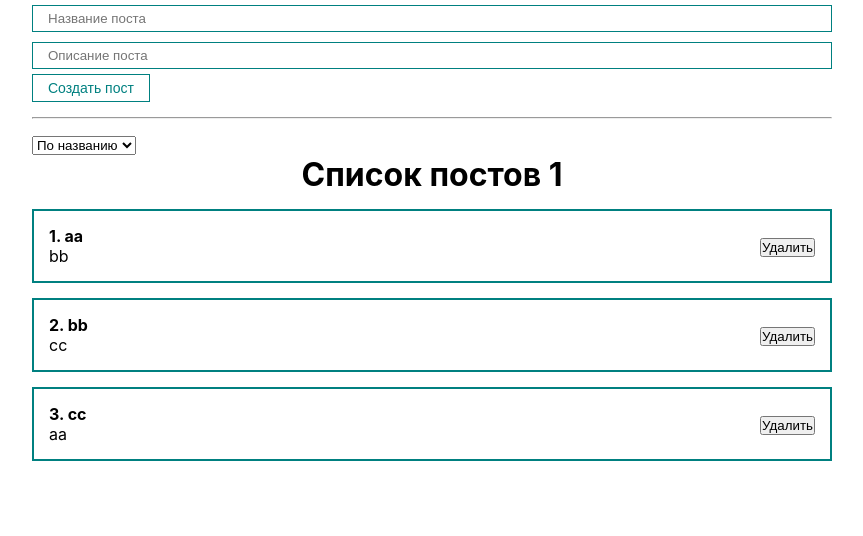
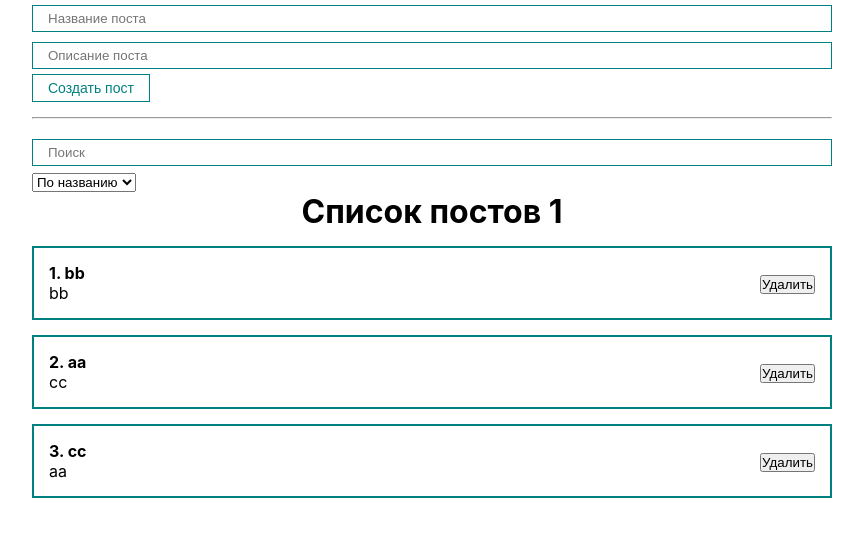
Before and after one commit to ivanovem/reactposts, a React (Create React App) app: page / in a window 1280 px wide. Shown: the top 536 px of the page, without its empty margins (208-1071 px from the left). Built offline with nearby package versions, Linux system fonts and the light colour scheme.

Commit message:
added POstFilter

```diff
--- a/src/App.js
+++ b/src/App.js
@@ -1,18 +1,36 @@
 import './styles/App.css';
-import { useState } from 'react';
+import { useMemo, useState } from 'react';
 import PostList from './components/PostList';
 
 import PostForm from './components/UI/PostForm';
-import MySelect from './components/UI/select/MySelect';
+import PostFilter from './components/PostFilter';
+
 
 function App() {
   const [posts, setPosts] = useState([
-    {id:1, title: 'aa', body: 'bb'},
-    {id:2, title: 'bb', body: 'cc'},
+    {id:1, title: 'bb', body: 'bb'},
+    {id:2, title: 'aa', body: 'cc'},
     {id:3, title: 'cc', body: 'aa'}
   ])
 
-  const [selectedSort, setSelectedSort] = useState('');
+  const [filter, setFilter] = useState({sort:'', query:''})
+
+  // const [selectedSort, setSelectedSort] = useState('');
+  // const [searchQuery, setSearchQuery] = useState('');
+
+  const sortedPosts = useMemo(()=>{
+    console.log('Отработала функция SortedPosts')
+    if (filter.sort) {
+      return [...posts].sort((a,b)=>
+      a[filter.sort].localeCompare(b[filter.sort]));
+    }
+    return posts;
+  }, [filter.sort, posts]);
+
+  const sortedAndSearchedPosts = useMemo( ()=>{
+      return sortedPosts.filter(post=> post.title.toLowerCase().includes(filter.query))
+    }, [filter.query, sortedPosts]
+  )
 
   const createPost= (newPost)=>{
     setPosts([...posts, newPost]);
@@ -22,30 +40,17 @@
     setPosts(posts.filter(p=> p.id!==post.id))
   }
 
-  const sortPosts = (sort)=>{
-    setSelectedSort(sort);
-    setPosts([...posts].sort((a,b)=>
-      a[sort].localeCompare(b[sort])
-    ))
-  }
+  // const sortPosts = (sort)=>{
+  //   setSelectedSort(sort);
+  // }
 
   return (
     <div className="App">
       <PostForm create={createPost}/>
       <hr style={{margin: "15px 0px"}}/>
-      <div>
-        <MySelect
-          value={selectedSort}
-          onChange={sortPosts}
-          defaultValue="Сортировка"
-          options={[
-            {value: 'title', name: "По названию"},
-            {value: 'body', name: "По описанию"}
-          ]}
-        />
-      </div>
-      {posts.length!==0
-        ? <PostList remove={removePost} posts={posts} title="Список постов 1"/>
+      <PostFilter filter={filter} setFilter={setFilter}/>
+      {sortedAndSearchedPosts.length!==0
+        ? <PostList remove={removePost} posts={sortedAndSearchedPosts} title="Список постов 1"/>
         : <h1 style={{textAlign:"center"}}>
             Посты не найдены
           </h1>
--- /dev/null
+++ b/src/components/PostFilter.jsx
@@ -0,0 +1,29 @@
+import React from "react";
+import MySelect from './UI/select/MySelect';
+import MyInput from './UI/input/MyInput';
+
+
+function PostFilter({filter, setFilter}) {
+
+    return (
+        <div>
+        <MyInput
+          type="text"
+          value={filter.query}
+          onChange={e=>setFilter({...filter, query: e.target.value})}
+          placeholder="Поиск"
+         />
+        <MySelect
+          value={filter.sort}
+          onChange={selectedSort => setFilter({...filter, sort: selectedSort })}
+          defaultValue="Сортировка"
+          options={[
+            {value: 'title', name: "По названию"},
+            {value: 'body', name: "По описанию"}
+          ]}
+        />
+        </div>
+    );
+  }
+
+  export default PostFilter;
```
